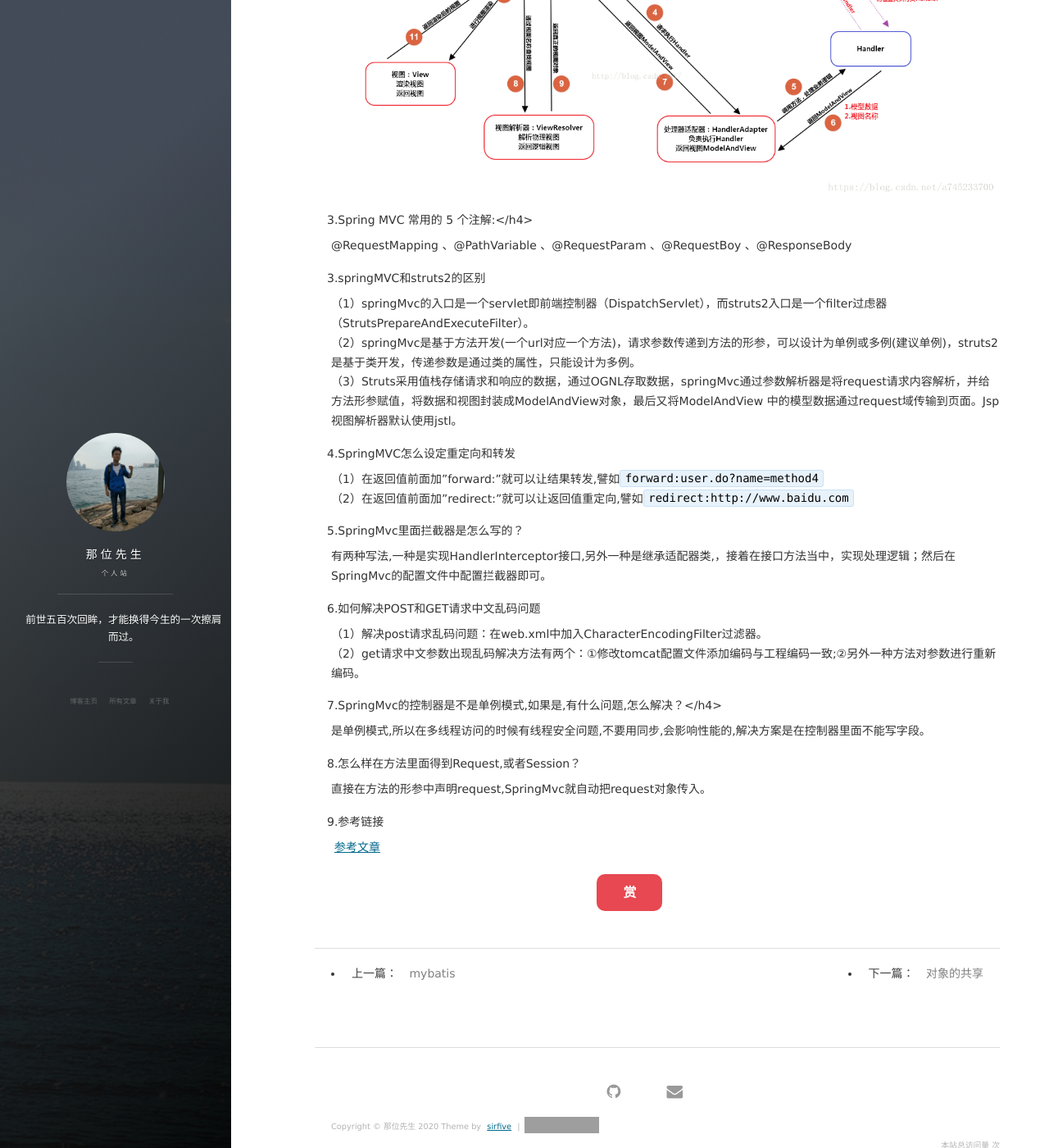
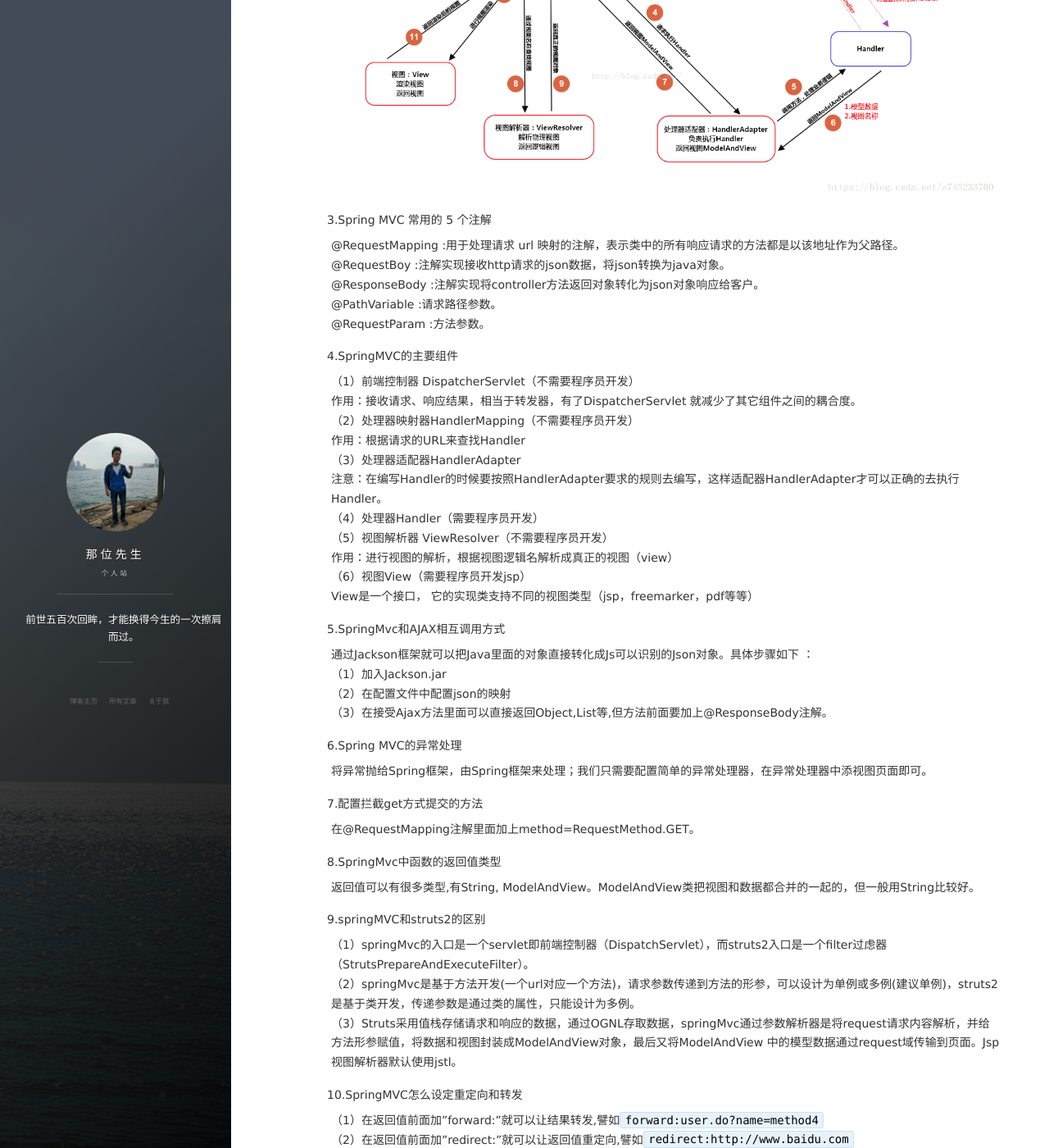
Before and after one commit to sirFive/sirFive.github.io, a Jekyll site: the page built from _posts/2019-02-12-springboot+springmvc .MD, in a window 1280 px wide and 1400 px high, scrolled down 1618 px. Shown: the whole window at 82% size. Built offline with Jekyll 4.4.1, drawn with Linux system fonts in a browser that asks for light colours; nearby versions of some CDN libraries; comment, search, counter and statistics services are not loaded; some of the changed text lies outside the part shown; grey boxes are pictures that could not be loaded.

Commit message:
springMvc补充

````diff
--- a/_posts/2019-02-12-springboot+springmvc .MD
+++ b/_posts/2019-02-12-springboot+springmvc .MD
@@ -47,26 +47,78 @@ SpringMVC是一个基于MVC架构、用来简化web应用程序开发的应用
 （10）DispatcherServlet对View进行渲染视图（即将模型数据填充至视图中）；
 （11）DispatcherServlet响应用户。
 ![springMvc流程图](/images/article/javaWeb/springmvc-process.jpg "springMvc流程图")
-
-#### 3.Spring MVC 常用的 5 个注解:</h4>
-@RequestMapping 、@PathVariable 、@RequestParam 、@RequestBoy 、@ResponseBody
-
-#### 3.springMVC和struts2的区别
+#### 3.Spring MVC 常用的 5 个注解
+@RequestMapping :用于处理请求 url 映射的注解，表示类中的所有响应请求的方法都是以该地址作为父路径。
+@RequestBoy :注解实现接收http请求的json数据，将json转换为java对象。
+@ResponseBody :注解实现将controller方法返回对象转化为json对象响应给客户。
+@PathVariable :请求路径参数。
+@RequestParam :方法参数。
+#### 4.SpringMVC的主要组件
+（1）前端控制器 DispatcherServlet（不需要程序员开发）
+作用：接收请求、响应结果，相当于转发器，有了DispatcherServlet 就减少了其它组件之间的耦合度。
+（2）处理器映射器HandlerMapping（不需要程序员开发）
+作用：根据请求的URL来查找Handler
+（3）处理器适配器HandlerAdapter
+注意：在编写Handler的时候要按照HandlerAdapter要求的规则去编写，这样适配器HandlerAdapter才可以正确的去执行Handler。
+（4）处理器Handler（需要程序员开发）
+（5）视图解析器 ViewResolver（不需要程序员开发）
+作用：进行视图的解析，根据视图逻辑名解析成真正的视图（view）
+（6）视图View（需要程序员开发jsp）
+View是一个接口， 它的实现类支持不同的视图类型（jsp，freemarker，pdf等等）
+#### 5.SpringMvc和AJAX相互调用方式
+通过Jackson框架就可以把Java里面的对象直接转化成Js可以识别的Json对象。具体步骤如下 ：
+（1）加入Jackson.jar
+（2）在配置文件中配置json的映射
+（3）在接受Ajax方法里面可以直接返回Object,List等,但方法前面要加上@ResponseBody注解。
+#### 6.Spring MVC的异常处理
+将异常抛给Spring框架，由Spring框架来处理；我们只需要配置简单的异常处理器，在异常处理器中添视图页面即可。
+#### 7.配置拦截get方式提交的方法
+在@RequestMapping注解里面加上method=RequestMethod.GET。
+#### 8.SpringMvc中函数的返回值类型
+返回值可以有很多类型,有String, ModelAndView。ModelAndView类把视图和数据都合并的一起的，但一般用String比较好。
+#### 9.springMVC和struts2的区别
 （1）springMvc的入口是一个servlet即前端控制器（DispatchServlet），而struts2入口是一个filter过虑器（StrutsPrepareAndExecuteFilter）。
 （2）springMvc是基于方法开发(一个url对应一个方法)，请求参数传递到方法的形参，可以设计为单例或多例(建议单例)，struts2是基于类开发，传递参数是通过类的属性，只能设计为多例。
 （3）Struts采用值栈存储请求和响应的数据，通过OGNL存取数据，springMvc通过参数解析器是将request请求内容解析，并给方法形参赋值，将数据和视图封装成ModelAndView对象，最后又将ModelAndView
 中的模型数据通过request域传输到页面。Jsp视图解析器默认使用jstl。
-#### 4.SpringMVC怎么设定重定向和转发
+#### 10.SpringMVC怎么设定重定向和转发
 （1）在返回值前面加"forward:"就可以让结果转发,譬如`forward:user.do?name=method4`
 （2）在返回值前面加"redirect:"就可以让返回值重定向,譬如`redirect:http://www.baidu.com`
-#### 5.SpringMvc里面拦截器是怎么写的？
-有两种写法,一种是实现HandlerInterceptor接口,另外一种是继承适配器类,，接着在接口方法当中，实现处理逻辑；然后在SpringMvc的配置文件中配置拦截器即可。
-#### 6.如何解决POST和GET请求中文乱码问题
+#### 11.SpringMvc里面拦截器是的写法
+有两种写法,一种是实现HandlerInterceptor接口；另外一种是继承适配器类,接着在接口方法当中，实现处理逻辑，
+然后在SpringMvc的配置文件中配置拦截器即可。
+```
+<!-- 配置SpringMvc的拦截器 -->
+<mvc:interceptors>
+
+    <!-- 配置一个拦截器的Bean就可以了 默认是对所有请求都拦截 -->
+    <bean id="myInterceptor" class="com.xie.action.MyHandlerInterceptor"></bean>
+
+    <!-- 只针对部分请求拦截 -->
+    <mvc:interceptor>
+
+       <mvc:mapping path="/modelMap.do" />
+
+       <bean class="com.xie.action.MyHandlerInterceptorAdapter" />
+
+    </mvc:interceptor>
+
+</mvc:interceptors>
+```
+#### 12.如何解决POST和GET请求中文乱码问题
 （1）解决post请求乱码问题：在web.xml中加入CharacterEncodingFilter过滤器。
-（2）get请求中文参数出现乱码解决方法有两个：①修改tomcat配置文件添加编码与工程编码一致;②另外一种方法对参数进行重新编码。
-#### 7.SpringMvc的控制器是不是单例模式,如果是,有什么问题,怎么解决？</h4>
+（2）get请求中文参数出现乱码解决方法有两个：
+①修改tomcat配置文件添加编码与工程编码一致;
+```
+<ConnectorURIEncoding="utf-8" connectionTimeout="20000" port="8080" protocol="HTTP/1.1" redirectPort="8443"/>
+```
+②另外一种方法对参数进行重新编码。
+```
+String userName = new String(request.getParamter("userName").getBytes("ISO8859-1"),"utf-8")
+```
+#### 7.SpringMvc的控制器是不是单例模式,如果是,有什么问题,怎么解决？
 是单例模式,所以在多线程访问的时候有线程安全问题,不要用同步,会影响性能的,解决方案是在控制器里面不能写字段。
-#### 8.怎么样在方法里面得到Request,或者Session？
+#### 8.在方法里面得到Request,或者Session
 直接在方法的形参中声明request,SpringMvc就自动把request对象传入。
 #### 9.参考链接
 [参考文章](https://blog.csdn.net/a745233700/article/details/80963758)
````
